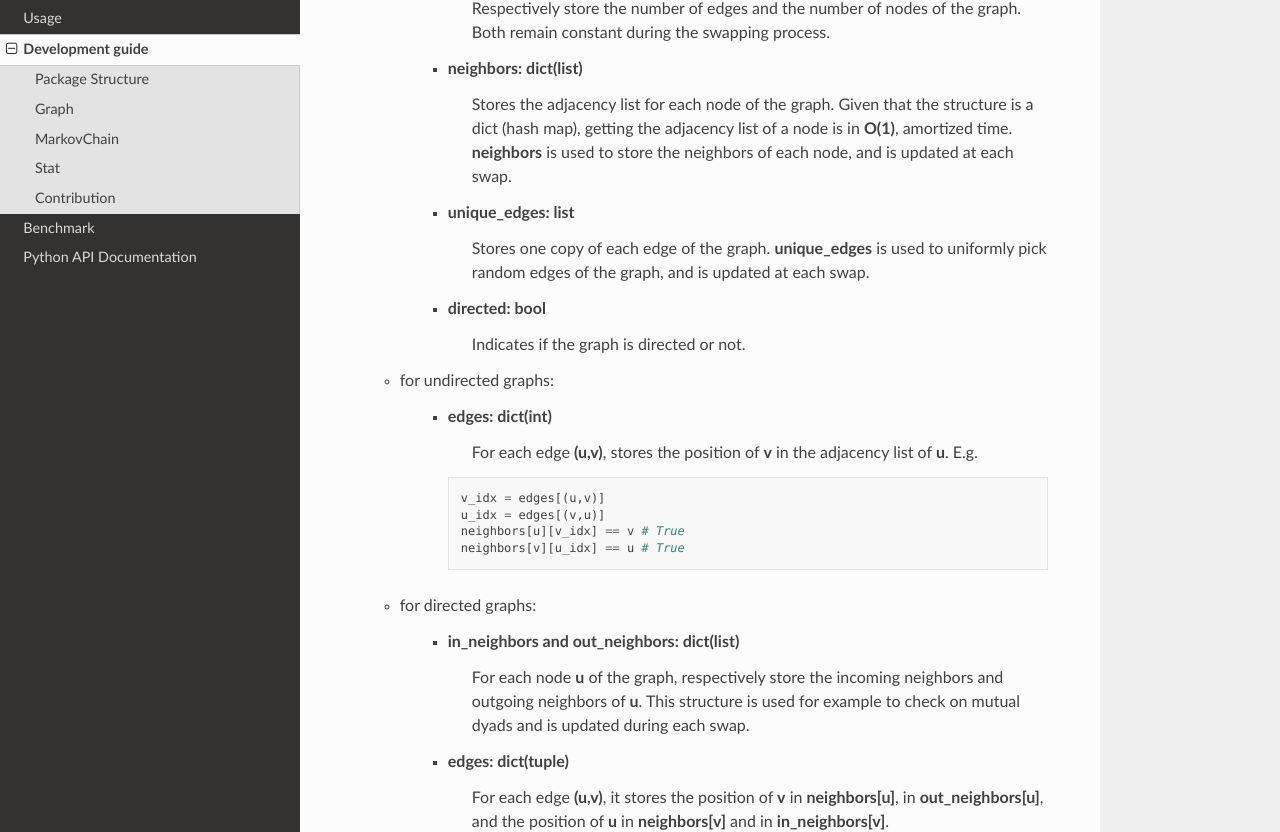
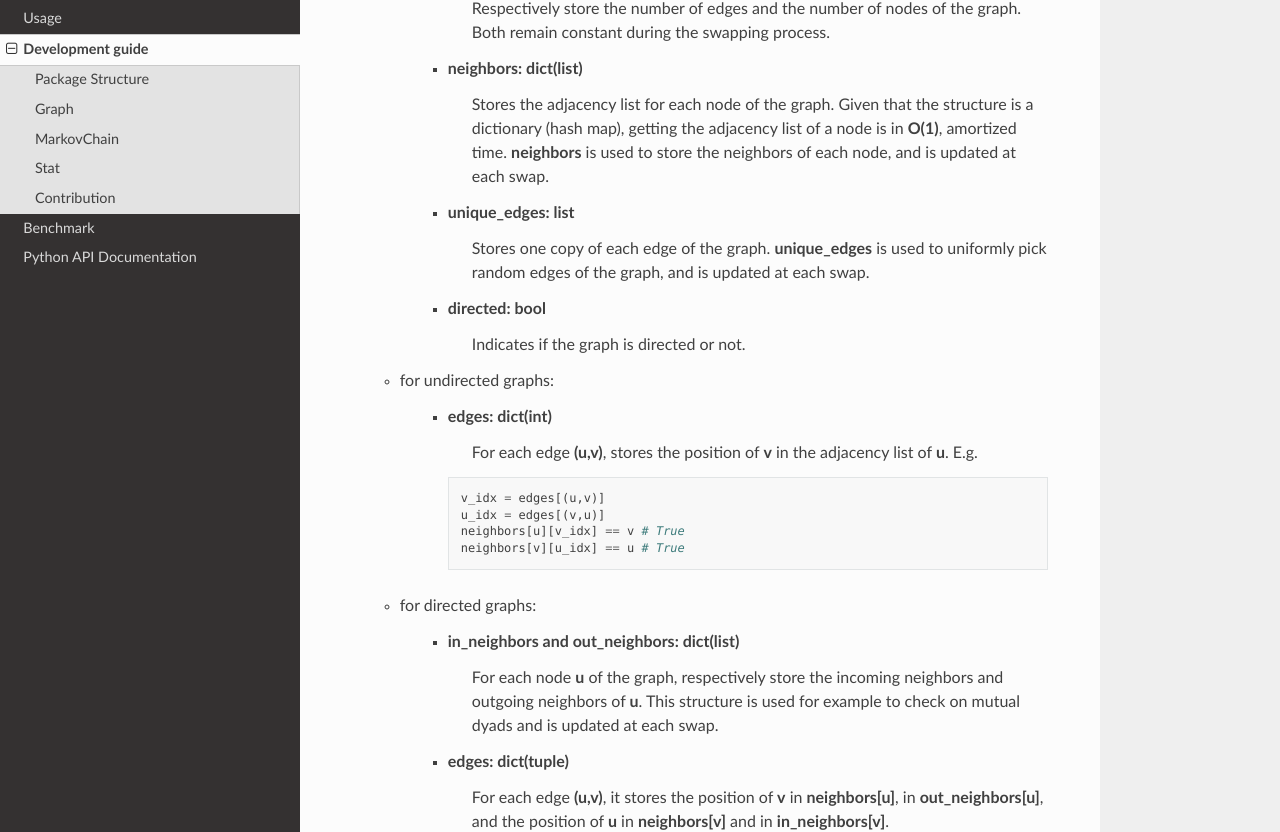
Before and after one commit to AshiInSun/PKS_method, a Sphinx documentation site: the page built from doc/source/development.rst, in a window 1280 px wide and 1400 px high, scrolled down 604 px. Shown: the part 163-995 px from the top of the window. Built offline with Sphinx 7.4.7 and the Read the Docs theme 2.0.0, drawn with Linux system fonts in a browser that asks for light colours; formulas are drawn with MathJax 3.

Commit message:
check hook doc

```diff
--- a/doc/source/development.rst
+++ b/doc/source/development.rst
@@ -29,7 +29,7 @@ Graph
                    Respectively store the number of edges and the number of nodes of the graph. Both remain constant during the swapping process.
 
       * neighbors: dict(list)
-                   Stores the adjacency list for each node of the graph. Given that the structure is a dict (hash map), getting the adjacency list of a node is in **O(1)**, amortized time.
+                   Stores the adjacency list for each node of the graph. Given that the structure is a dictionary (hash map), getting the adjacency list of a node is in **O(1)**, amortized time.
                    **neighbors** is used to store the neighbors of each node, and is updated at each swap.
 
       * unique_edges: list
@@ -56,7 +56,7 @@ Graph
   - for directed graphs:
 
       * in_neighbors and out_neighbors: dict(list)
-                   For each node **u** of the graph, respectively store the incoming neighbors and outgoing neighbors of **u**. This structure is used for example to check on mutual dyads and is updated during each swap.
+                   For each node **u** of the graph, respectively store the incoming neighbors and outgoing neighbors of **u**. This structure is used for example to check on mutual dyads and is updated at each swap.
 
       * edges: dict(tuple)
                    For each edge **(u,v)**, it stores the position of **v** in **neighbors[u]**, in **out_neighbors[u]**, and the position of **u** in **neighbors[v]** and in **in_neighbors[v]**.
```
